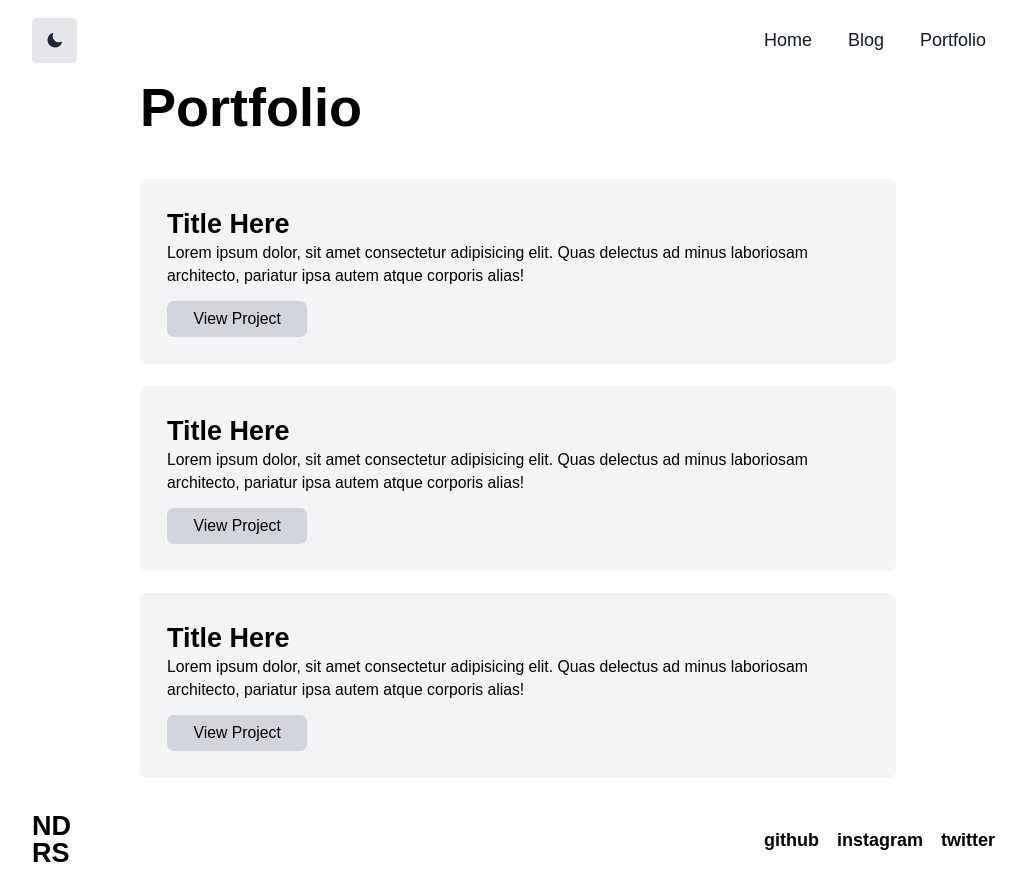
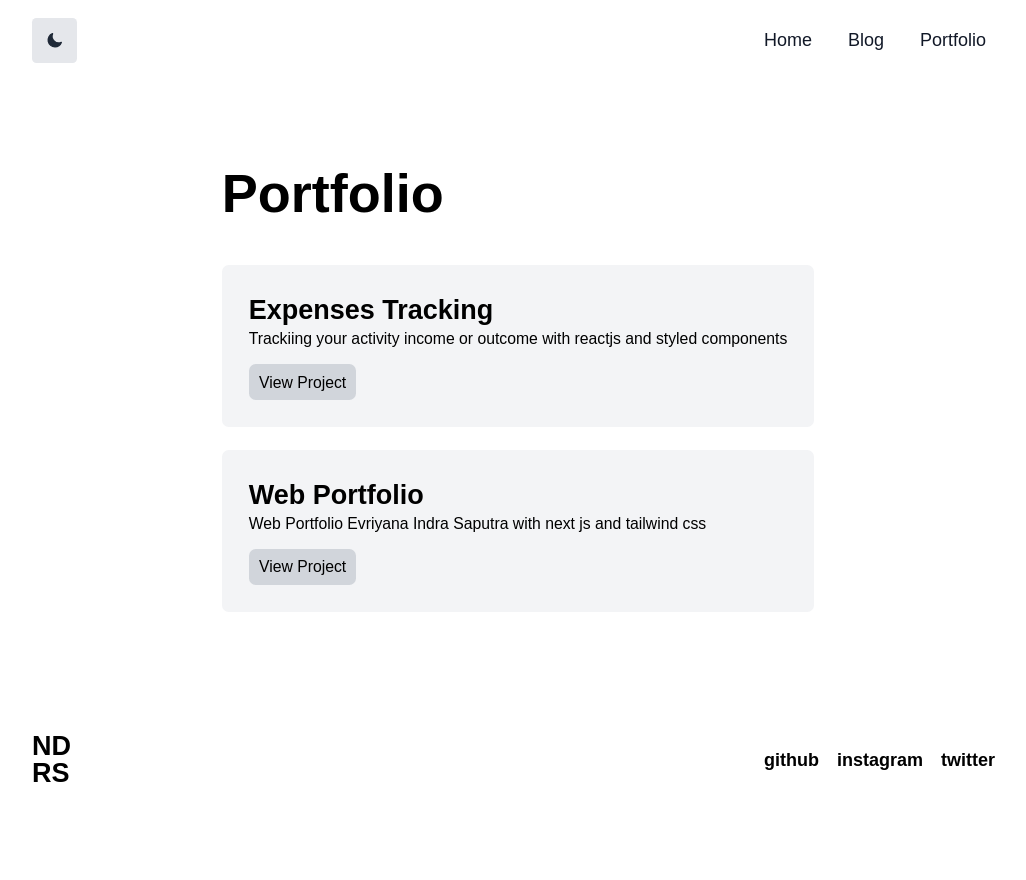
Before and after one commit to evriyanaindrasaputra/LearnNext, a Next.js app: page /portfolio in a window 1280 px wide. Shown: the whole page, without its empty margins (122-1148 px from the left). After the commit the page ends 800 px from the top, so only its background shows below. Built offline with nearby package versions, Linux system fonts and the light colour scheme.

Commit message:
portfolio md

```diff
--- a/components/Blogpost.js
+++ b/components/Blogpost.js
@@ -1,16 +1,15 @@
 import Link from "next/link";
 export default function Blogpost({ title, date, id }) {
   return (
-    <div className="p-5 my-1">
+    <div className="p-5 my-1 w-custom50">
       <Link className="my-4" href={`/blog/${id}`}>
-        <a className="w-full mb-5">
+        <a className=" mb-5">
           <div className="w-full flex flex-col">
             <h2 className="text-xl md:text-3xl font-semibold text-black dark:text-white">
               {title}
             </h2>
             <p className="text-black dark:text-white text-sm md:text-lg my-3">
-              Lorem, ipsum dolor sit amet consectetur adipisicing elit. Magnam,
-              aut?
+              Lorem ipsum, dolor sit amet consectetur adipisicing elit. Neque vel velit eum perspiciatis debitis rerum, quod dolores modi distinctio totam.
             </p>
             <span className="text-black dark:text-white font-light text-sm">
               {date}
--- a/components/Portfolio.js
+++ b/components/Portfolio.js
@@ -10,7 +10,14 @@
     >
       <Link href={target}>
         <a>
-          <Image src={src} alt={alt} width={400} height={200} />
+          <Image
+            src={src}
+            alt={alt}
+            width={400}
+            height={200}
+            loading="lazy"
+            layout="responsive"
+          />
         </a>
       </Link>
       <div className="mt-3">
--- /dev/null
+++ b/lib/portfolios.js
@@ -0,0 +1,59 @@
+import fs from "fs";
+import path from "path";
+import matter from "gray-matter";
+import remark from "remark";
+import html from "remark-html";
+
+const portfolioDirectory = path.join(process.cwd(), "portfolio");
+
+export function getAllPortfolio() {
+  const fileNames = fs.readdirSync(portfolioDirectory);
+  const allPortfolioData = fileNames.map((fileName) => {
+    const name = fileName.replace(/\.md$/, "");
+
+    const fullPath = path.join(portfolioDirectory, fileName);
+    const fileContents = fs.readFileSync(fullPath, "utf-8");
+
+    const matterResult = matter(fileContents);
+    return {
+      name,
+      ...matterResult.data,
+    };
+  });
+  return allPortfolioData.sort((a, b) => {
+    if (a.date < b.date) {
+      return 1;
+    } else {
+      return -1;
+    }
+  });
+}
+
+export function getAllPortfolioName() {
+  const fileNames = fs.readdirSync(portfolioDirectory);
+  return fileNames.map((filename) => {
+    return {
+      params: {
+        name: filename.replace(/\.md$/, ""),
+      },
+    };
+  });
+}
+
+export async function getPortfolioData(name) {
+  const fullPath = path.join(portfolioDirectory, `${name}.md`);
+  const fileContents = fs.readFileSync(fullPath, "utf-8");
+  const matterResult = matter(fileContents);
+
+  const processedContent = await remark()
+    .use(html)
+    .process(matterResult.content);
+  const contentHtml = processedContent.toString();
+
+  // Combine the data with the id and contentHtml
+  return {
+    name,
+    contentHtml,
+    ...matterResult.data,
+  };
+}
--- a/pages/portfolio.js
+++ b/pages/portfolio.js
@@ -1,8 +1,17 @@
 import Head from "next/head";
 import Container from "../components/Container";
 import Link from "next/link";
+import { getAllPortfolio } from "../lib/portfolios";
 
-export default function portfolio() {
+export async function getStaticProps() {
+  const allPortfolioData = getAllPortfolio();
+  return {
+    props: {
+      allPortfolioData,
+    },
+  };
+}
+export default function portfolio({ allPortfolioData }) {
   return (
     <Container>
       <Head>
@@ -11,16 +20,19 @@
       <h1 className="text-2xl md:text-5xl font-bold text-black dark:text-white mb-10">
         Portfolio
       </h1>
-      <div className="bg-gray-100 dark:bg-gray-700 p-6 rounded-md flex flex-col mb-5">
-        <h2 className="text-lg md:text-2xl font-bold text-black dark:text-white">
-          Title Here
+      {allPortfolioData.map(({ title, subtitle, name }) => (
+        <div
+          key={name}
+          className="bg-gray-100 dark:bg-gray-700 p-6 rounded-md mb-5 w-full"
+        >
+          <div className="flex flex-col">
+            <h2 className="text-lg md:text-2xl font-bold text-black dark:text-white w-full">
+              {title}
             </h2>
             <p className="text-black dark:text-gray-200 font-light text-xs md:text-sm mb-3">
-          Lorem ipsum dolor, sit amet consectetur adipisicing elit. Quas
-          delectus ad minus laboriosam architecto, pariatur ipsa autem atque
-          corporis alias!
+              {subtitle}
             </p>
-        <Link href="/portfolio/expense">
+            <Link href={`/portfolio/${name}`}>
               <button className="bg-gray-300 dark:bg-gray-400 w-2/6 md:w-1/5 rounded-md p-1">
                 <a className=" text-black dark:text-white text-xs md:text-sm">
                   View Project
@@ -28,40 +40,8 @@
               </button>
             </Link>
           </div>
-      <div className="bg-gray-100 dark:bg-gray-700 p-6 rounded-md flex flex-col mb-5">
-        <h2 className="text-lg md:text-2xl font-bold text-black dark:text-white">
-          Title Here
-        </h2>
-        <p className="text-black dark:text-gray-200 font-light text-xs md:text-sm mb-3">
-          Lorem ipsum dolor, sit amet consectetur adipisicing elit. Quas
-          delectus ad minus laboriosam architecto, pariatur ipsa autem atque
-          corporis alias!
-        </p>
-        <Link href="/portfolio/expense">
-          <button className="bg-gray-300 dark:bg-gray-400 w-2/6 md:w-1/5 rounded-md p-1">
-            <a className=" text-black dark:text-white text-xs md:text-sm">
-              View Project
-            </a>
-          </button>
-        </Link>
         </div>
-      <div className="bg-gray-100 dark:bg-gray-700 p-6 rounded-md flex flex-col mb-5">
-        <h2 className="text-lg md:text-2xl font-bold text-black dark:text-white">
-          Title Here
-        </h2>
-        <p className="text-black dark:text-gray-200 font-light text-xs md:text-sm mb-3">
-          Lorem ipsum dolor, sit amet consectetur adipisicing elit. Quas
-          delectus ad minus laboriosam architecto, pariatur ipsa autem atque
-          corporis alias!
-        </p>
-        <Link href="/portfolio/expense">
-          <button className="bg-gray-300 dark:bg-gray-400 w-2/6 md:w-1/5 rounded-md p-1">
-            <a className=" text-black dark:text-white text-xs md:text-sm">
-              View Project
-            </a>
-          </button>
-        </Link>
-      </div>
+      ))}
     </Container>
   );
 }
--- /dev/null
+++ b/pages/portfolio/[name].js
@@ -0,0 +1,39 @@
+import Container from "../../components/Container";
+import Head from "next/head";
+import { getAllPortfolioName, getPortfolioData } from "../../lib/portfolios";
+
+export default function Portolio({ portfolioData }) {
+  return (
+    <Container>
+      <Head>
+        <title>{portfolioData.title}</title>
+      </Head>
+      <article>
+        <div className="my-5">
+          <h1>{portfolioData.title}</h1>
+        </div>
+        <div
+          className="text-black dark:text-white text-sm md:text-base"
+          dangerouslySetInnerHTML={{ __html: portfolioData.contentHtml }}
+        />
+      </article>
+    </Container>
+  );
+}
+
+export async function getStaticPaths() {
+  const paths = getAllPortfolioName();
+  return {
+    paths,
+    fallback: false,
+  };
+}
+
+export async function getStaticProps({ params }) {
+  const portfolioData = await getPortfolioData(params.name);
+  return {
+    props: {
+      portfolioData,
+    },
+  };
+}
--- /dev/null
+++ b/portfolio/expense-tracker.md
@@ -0,0 +1,12 @@
+---
+title: "Expenses Tracking"
+subtitle: "Trackiing your activity income or outcome with reactjs and styled components"
+date: "2020-01-12"
+---
+
+Next.js has two forms of pre-rendering: **Static Generation** and **Server-side Rendering**. The difference is in **when** it generates the HTML for a page.
+
+- **Static Generation** is the pre-rendering method that generates the HTML at **build time**. The pre-rendered HTML is then _reused_ on each request.
+- **Server-side Rendering** is the pre-rendering method that generates the HTML on **each request**.
+
+Importantly, Next.js lets you **choose** which pre-rendering form to use for each page. You can create a "hybrid" Next.js app by using Static Generation for most pages and using Server-side Rendering for others.
--- /dev/null
+++ b/portfolio/portfolio.md
@@ -0,0 +1,20 @@
+---
+title: "Web Portfolio"
+subtitle: "Web Portfolio Evriyana Indra Saputra with next js and tailwind css"
+date: "2020-01-08"
+---
+
+We recommend using **Static Generation** (with and without data) whenever possible because your page can be built once and served by CDN, which makes it much faster than having a server render the page on every request.
+
+You can use Static Generation for many types of pages, including:
+
+- Marketing pages
+- Blog posts
+- E-commerce product listings
+- Help and documentation
+
+You should ask yourself: "Can I pre-render this page **ahead** of a user's request?" If the answer is yes, then you should choose Static Generation.
+
+On the other hand, Static Generation is **not** a good idea if you cannot pre-render a page ahead of a user's request. Maybe your page shows frequently updated data, and the page content changes on every request.
+
+In that case, you can use **Server-Side Rendering**. It will be slower, but the pre-rendered page will always be up-to-date. Or you can skip pre-rendering and use client-side JavaScript to populate data.
--- a/styles/globals.css
+++ b/styles/globals.css
@@ -16,6 +16,7 @@
   top: 0;
   z-index: 100;
 }
+
 .h-90vh {
   height: 90vh;
 }
```
Also changed, not shown: public/images/76-1024x576.webp (added). Lines whose indentation alone changed are shown as unchanged.
